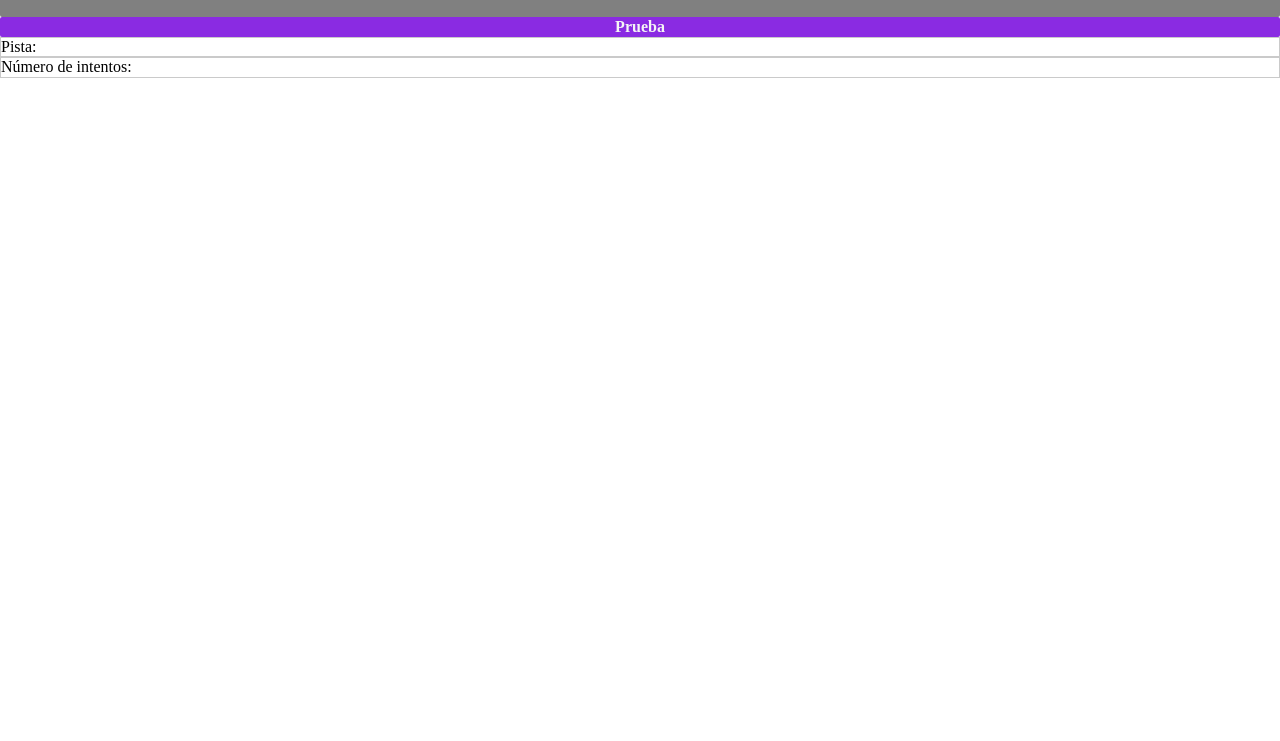
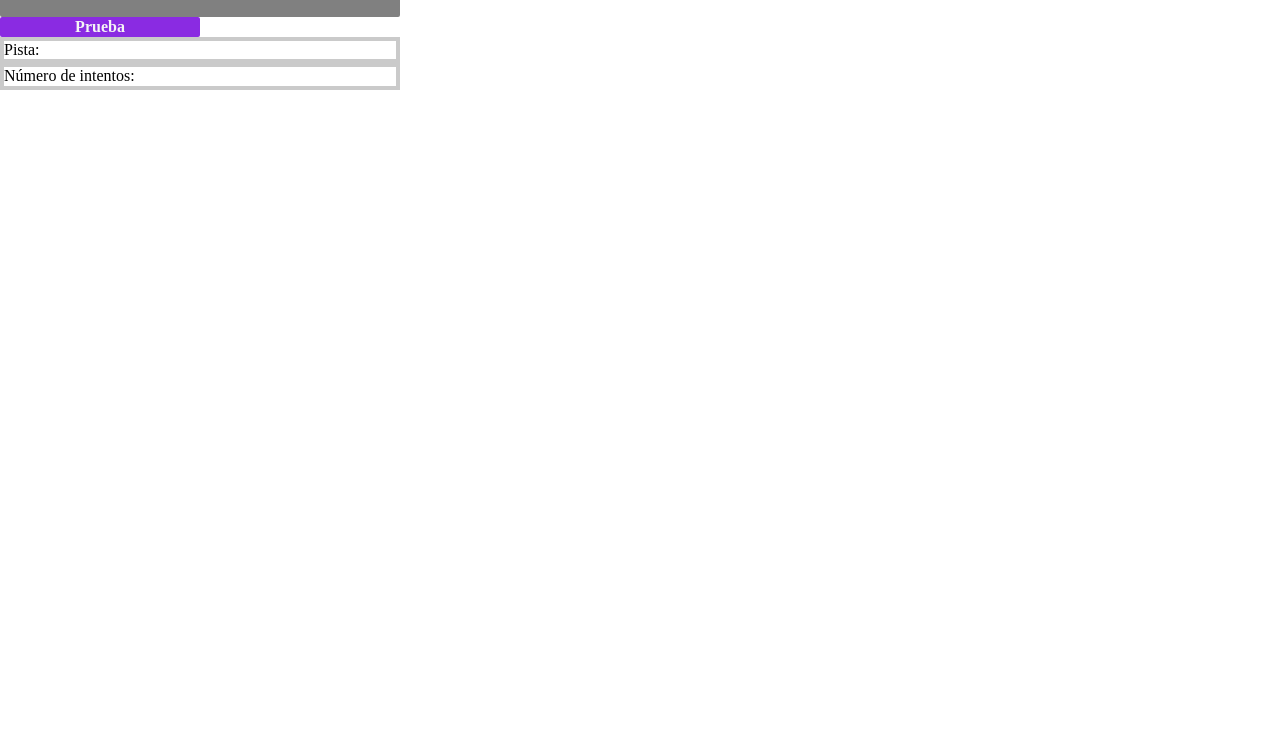
Before and after one commit to martacruces/evaluacion-intermedia-modulo-2-martacruces, a plain HTML site: page index.html in a window 1280 px wide. Shown: the part 59-800 px from the top of the page. Drawn offline with Linux system fonts and the light colour scheme; files that its build step writes are made by us from their sources.

Commit message:
adding random number function

```diff
--- a/index.html
+++ b/index.html
@@ -9,14 +9,16 @@
     <title>Evaluación intermedia 2</title>
 </head>
 <body>
+    <main class="main">
         <h1>Adivina el número</h1>
         <form class="form">
             <label for="wonderingnumber">Introduce aquí tu número:</label>
             <input class="inputcell" id="wonderingnumber" type="text">
             <button class="button-default" id="button-default" type="button">Prueba</button>
         </form>
-    <p class="clue hidden" id="clue">Pista:</p>
-    <p class="attempts hidden" id="attemps">Número de intentos:</p>
+        <p class="clue" id="clue">Pista:</p>
+        <p class="attempts" id="attemps">Número de intentos:</p>
+    </main>
     <script type="text/javascript" src="./js/main.js"></script>
 </body>
 </html>
--- a/js/main.js
+++ b/js/main.js
@@ -1 +1,16 @@
 'use strict';
+
+const elementButton = document.querySelector('#button-default');
+const elementInput = document.querySelector('#inputcell');
+const elementClue= document.querySelector('#clue');
+const attempts= document.querySelector('#attempts');
+
+const getRandomNumber = max => Math.ceil(Math.random() * max);
+
+function playGame(){
+    getRandomNumber(100)
+    console.log(getRandomNumber(100));
+
+}
+
+elementButton.addEventListener('click', playGame);
--- a/styles/main.css
+++ b/styles/main.css
@@ -4,6 +4,7 @@
 }
 
 .inputcell {
+    width: 400px;
     border: none;
     border-radius: 2px;
     color: whitesmoke;
@@ -11,6 +12,7 @@
 }
 
 .button-default {
+    width: 200px;
     border: none;
     border-radius: 2px;
     color: whitesmoke;
@@ -21,9 +23,11 @@
 /* Paragraphs */
 
 .clue {
-    border: 1px solid #cacaca;
+    width: 400px;
+    border: 4px solid #cacaca;
 }
 
 .attempts {
-    border: 1px solid #cacaca;
+    width: 400px;
+    border: 4px solid #cacaca;
 }
```
Lines whose indentation alone changed are shown as unchanged.
